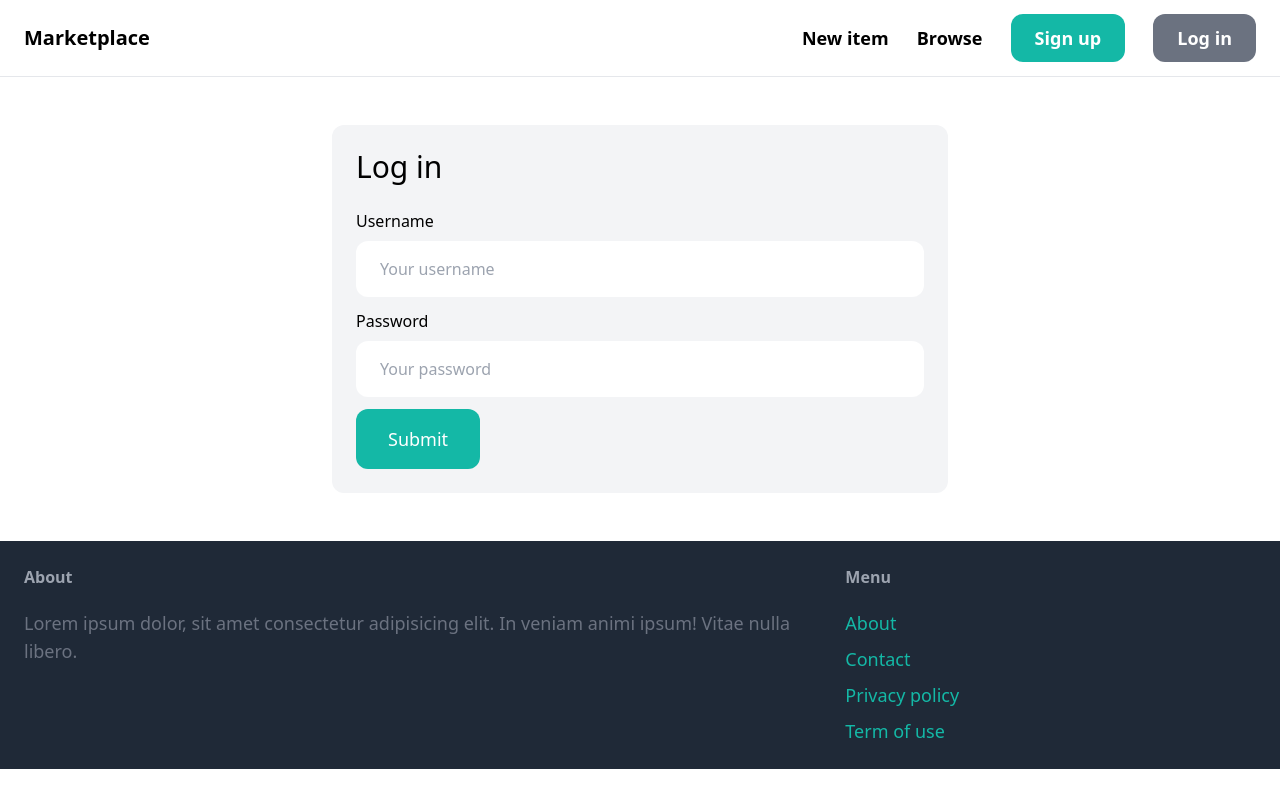
After one commit to BashCtl/django-demo-marketplace, a Django app: page /login/ in a window 1280 px wide. The commit adds this page. Run offline with Django 4.2, Linux system fonts and the light colour scheme; some libraries are stand-ins or nearby versions.

Commit message:
user login

```diff
--- a/core/forms.py
+++ b/core/forms.py
@@ -1,6 +1,20 @@
 from django import forms
-from django.contrib.auth.forms import UserCreationForm
+from django.contrib.auth.forms import UserCreationForm, AuthenticationForm
 from django.contrib.auth.models import User
+
+
+class LoginForm(AuthenticationForm):
+
+    username = forms.CharField(widget=forms.TextInput(attrs={
+        'placeholder': 'Your username',
+        'class': 'w-full py-4 px-6 rounded-xl'
+    }))
+
+    password = forms.CharField(widget=forms.PasswordInput(attrs={
+        'placeholder': 'Your password',
+        'class': 'w-full py-4 px-6 rounded-xl'
+    }))
+
 
 class SignupForm(UserCreationForm):
     class Meta:
--- a/core/templates/core/base.html
+++ b/core/templates/core/base.html
@@ -15,9 +15,13 @@
         <div class="space-x-6">
             <a href="#" class="text-lg font-semibold  hover:text-gray-500">New item</a>
             <a href="#" class="text-lg font-semibold  hover:text-gray-500">Browse</a>
-
-            <a href="{% url 'signup' %}" class="px-6 py-3 text-lg font-semibold bg-teal-500 text-white rounded-xl hover:bg-teal-700">Sign up</a>
-            <a href="#" class="px-6 py-3 text-lg font-semibold bg-gray-500 text-white rounded-xl hover:bg-gray-700">Log in</a>
+            {% if request.user.is_authenticated %}
+                <a href="#" class="px-6 py-3 text-lg font-semibold bg-teal-500 text-white rounded-xl hover:bg-teal-700">Inbox</a>
+                <a href="#" class="px-6 py-3 text-lg font-semibold bg-gray-500 text-white rounded-xl hover:bg-gray-700">Dashboard</a>
+            {% else %}
+                <a href="{% url 'signup' %}" class="px-6 py-3 text-lg font-semibold bg-teal-500 text-white rounded-xl hover:bg-teal-700">Sign up</a>
+                <a href="{% url 'login' %}" class="px-6 py-3 text-lg font-semibold bg-gray-500 text-white rounded-xl hover:bg-gray-700">Log in</a>
+            {% endif %}
         </div>
     </nav>
 
--- /dev/null
+++ b/core/templates/core/login.html
@@ -0,0 +1,42 @@
+{% extends 'core/base.html' %}
+
+{% block title%} Log in {% endblock %}
+
+
+{% block content %}
+<div class="w-1/2 my-6 p-6 mx-auto bg-gray-100 rounded-xl">
+    <h1 class="mb-6 text-3xl">Log in</h1>
+
+    <form action="." method="POST">
+        {% csrf_token %}
+
+
+        <div class="mb-3">
+            <label for="" class="inline-block mb-2">Username</label><br>
+            {{ form.username }}
+        </div>
+
+
+        <div class="mb-3">
+            <label for="" class="inline-block mb-2">Password</label><br>
+            {{ form.password }}
+        </div>
+
+
+
+        {% if form.errors or form.non_field_errors %}
+            <div class="mb-3 p-6 bg-red-100 rounded-xl">
+                {% for field in form %}
+                    {{ field.errors }}
+                {% endfor %}
+
+                {{ form.non_field_errors }}
+            </div>
+        {% endif %}
+
+        <button class="py-4 px-8 text-lg bg-teal-500 hover:bg-teal-700 rounded-xl text-white">Submit</button>
+    </form>
+
+</div>
+
+{% endblock %}
--- a/core/urls.py
+++ b/core/urls.py
@@ -1,8 +1,13 @@
+from django.contrib.auth import views as auth_views
 from django.urls import path
 from . import views
+from .forms import LoginForm
+
 
 urlpatterns = [
     path('', views.index, name='index'),
     path('contact/', views.contact, name='contact'),
     path('signup/', views.signup, name='signup'),
+    path('login/', auth_views.LoginView.as_view(template_name='core/login.html',
+         authentication_form=LoginForm), name='login'),
 ]
--- a/core/views.py
+++ b/core/views.py
@@ -22,7 +22,7 @@ def signup(request):
         form = SignupForm(request.POST)
         if form.is_valid():
             form.save()
-            return redirect('index')
+            return redirect('login')
     else:
         form = SignupForm()
 
--- a/django_demo_marketplace/settings.py
+++ b/django_demo_marketplace/settings.py
@@ -26,6 +26,10 @@ SECRET_KEY = 'django-insecure--wxfny%_7od@8ifti#7!#wwxj(99sos6efykyxfnwm35+kdzxj
 DEBUG = True
 
 ALLOWED_HOSTS = []
+
+LOGIN_URL = '/login/'
+LOGIN_REDIRECT_URL = '/'
+LOGOUT_REDIRECT_URL = '/'
 
 
 # Application definition
```
Also changed, not shown: db.sqlite3.
